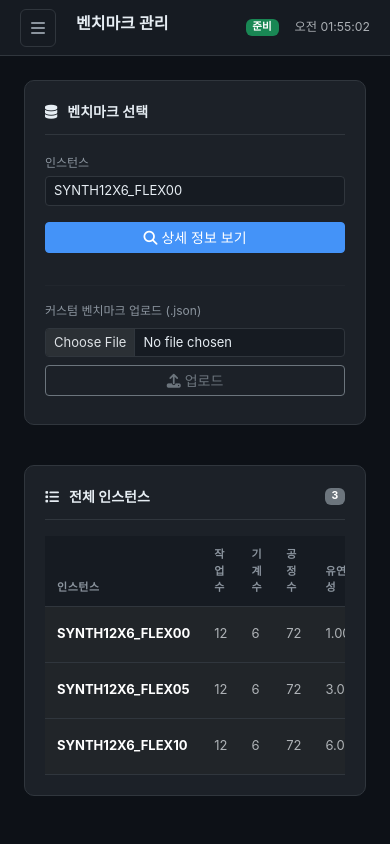
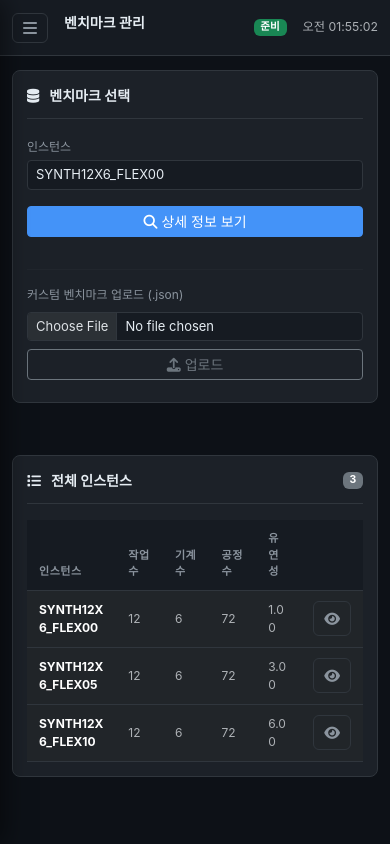
Before and after one commit to donghui-0126/heuristiX-v2, a Flask app: page /benchmark-manager in a window 390 px wide. Run offline with Flask 3, Linux system fonts and the light colour scheme; some libraries are stand-ins or nearby versions; some web fonts are replaced.

Commit message:
feat(dashboard): 모바일 반응형 최적화 (오프캔버스 드로어 + 레이아웃)
- 햄버거 토글을 반응형으로 수정: 모바일(≤768px)에서 사이드바를
  오프캔버스 드로어로 열고닫기(mobile-open), 백드롭 탭·메뉴선택·
  데스크톱 전환 시 자동 닫힘. 기존엔 collapsed만 토글돼 모바일에서
  네비게이션 접근 자체가 불가했음.
- #sidebar-backdrop 딤 오버레이 추가.
- 모바일 레이아웃: split-pane 세로 적층, content/card 여백 축소,
  topbar 제목 말줄임+시계/버튼 보호(min-width:0), 표 가로 스크롤,
  긴 토큰 줄바꿈(overflow-wrap), Monaco/차트 높이 축소.
- 데스크톱 레이아웃 무변경(회귀 없음), 헤드리스로 드로어·단일컬럼·
  데스크톱 3케이스 시각 검증.

Co-Authored-By: Claude Opus 4.8 (1M context) <noreply@anthropic.com>

```diff
--- a/dashboard/ui/static/css/dashboard.css
+++ b/dashboard/ui/static/css/dashboard.css
@@ -449,9 +449,70 @@ body {
 .panel-toggle .fa-chevron-down { transition: transform 0.2s; }
 .panel-toggle.collapsed .fa-chevron-down { transform: rotate(-90deg); }
 
+/* ── Sidebar backdrop (mobile drawer) ───────────────────── */
+#sidebar-backdrop {
+  display: none;
+  position: fixed;
+  inset: 0;
+  background: rgba(0, 0, 0, .5);
+  z-index: 90;
+  opacity: 0;
+  transition: opacity .2s ease;
+}
+#sidebar-backdrop.show { display: block; opacity: 1; }
+
 /* ── Responsive ──────────────────────────────────────────── */
 @media (max-width: 768px) {
-  #sidebar { transform: translateX(-100%); }
+  /* 사이드바 → 오프캔버스 드로어 (collapsed 상태 무시하고 항상 전체 폭) */
+  #sidebar {
+    width: var(--sidebar-w) !important;
+    transform: translateX(-100%);
+    transition: transform .25s ease;
+    box-shadow: 4px 0 24px rgba(0, 0, 0, .5);
+  }
+  #sidebar.collapsed .sidebar-brand span,
+  #sidebar.collapsed .sidebar-nav span,
+  #sidebar.collapsed .nav-label { display: inline; }
+  #sidebar.collapsed .sidebar-nav a { justify-content: flex-start; padding: 10px 16px; }
   #sidebar.mobile-open { transform: translateX(0); }
-  #main-content { margin-left: 0; }
+
+  #main-content,
+  #main-content.expanded { margin-left: 0; min-width: 0; max-width: 100vw; overflow-x: hidden; }
+
+  /* 터치 타깃 넉넉하게 + 콘텐츠 여백 축소 */
+  .topbar { padding: 0 12px; gap: 8px; }
+  /* 긴 페이지 제목이 시계·버튼을 밀어내지 않도록 말줄임 */
+  .topbar-title { font-size: 14px; min-width: 0; overflow: hidden; text-overflow: ellipsis; white-space: nowrap; }
+  .topbar .ms-auto { flex-shrink: 0; }
+  #sidebar-toggle { display: inline-flex; flex-shrink: 0; }
+  .content-area { padding: 14px 12px; min-width: 0; max-width: 100%; }
+  .wb-card { padding: 14px; border-radius: 8px; }
+
+  /* 페이지 고유 카드/래퍼도 좁은 화면에 맞춤 */
+  .wiz-wrap, .wiz-card { max-width: 100%; }
+  .wiz-card { padding: 18px 16px; }
+  .param-row { flex-wrap: wrap; }
+  .param-row label { width: auto; }
+
+  /* 긴 토큰(인스턴스명 등)·값이 컨테이너를 넘기지 않게 줄바꿈 */
+  .content-area .wb-card,
+  .content-area .wiz-result,
+  .content-area .chart-container { overflow-wrap: anywhere; }
+
+  /* Split pane → 세로 적층 */
+  .split-pane { flex-direction: column; height: auto; }
+  .split-left { width: 100%; min-width: 0; max-height: 320px; }
+  .split-right { width: 100%; }
+
+  /* 넘치는 표는 가로 스크롤 */
+  .content-area .table-wrap,
+  .content-area .table-responsive { overflow-x: auto; -webkit-overflow-scrolling: touch; }
+  .content-area table { font-size: 12px; }
+
+  /* 코드 에디터 · 차트 높이 축소 */
+  #monaco-container { height: 300px; }
+  .chart-container { padding: 10px; }
+
+  /* Bootstrap 그리드가 좁은 화면에서 강제로 옆으로 붙는 것 방지 */
+  .row > [class*="col-"] { margin-bottom: 12px; }
 }
--- a/dashboard/ui/templates/base.html
+++ b/dashboard/ui/templates/base.html
@@ -184,6 +184,9 @@
   </ul>
 </nav>
 
+<!-- 모바일 드로어 백드롭 -->
+<div id="sidebar-backdrop"></div>
+
 <!-- ── 메인 콘텐츠 ──────────────────────────────────────── -->
 <main id="main-content">
   <header class="topbar">
@@ -229,10 +232,35 @@
   setTimeout(() => obs.disconnect(), 4000);
 })();
 
-document.getElementById('sidebar-toggle').addEventListener('click', () => {
-  document.getElementById('sidebar').classList.toggle('collapsed');
-  document.getElementById('main-content').classList.toggle('expanded');
-});
+(function setupSidebar() {
+  const sidebar  = document.getElementById('sidebar');
+  const main     = document.getElementById('main-content');
+  const backdrop = document.getElementById('sidebar-backdrop');
+  const mq = window.matchMedia('(max-width: 768px)');
+
+  function closeMobile() {
+    sidebar.classList.remove('mobile-open');
+    backdrop.classList.remove('show');
+  }
+
+  document.getElementById('sidebar-toggle').addEventListener('click', () => {
+    if (mq.matches) {
+      // 모바일: 오프캔버스 드로어 열고닫기
+      const open = sidebar.classList.toggle('mobile-open');
+      backdrop.classList.toggle('show', open);
+    } else {
+      // 데스크톱: 폭 축소/확장
+      sidebar.classList.toggle('collapsed');
+      main.classList.toggle('expanded');
+    }
+  });
+
+  // 백드롭 탭 · 메뉴 선택 · 데스크톱 전환 시 드로어 닫기
+  backdrop.addEventListener('click', closeMobile);
+  sidebar.querySelectorAll('.sidebar-nav a').forEach(a =>
+    a.addEventListener('click', () => { if (mq.matches) closeMobile(); }));
+  mq.addEventListener('change', e => { if (!e.matches) closeMobile(); });
+})();
 setInterval(() => {
   const now = new Date();
   document.getElementById('clock').textContent =
```
